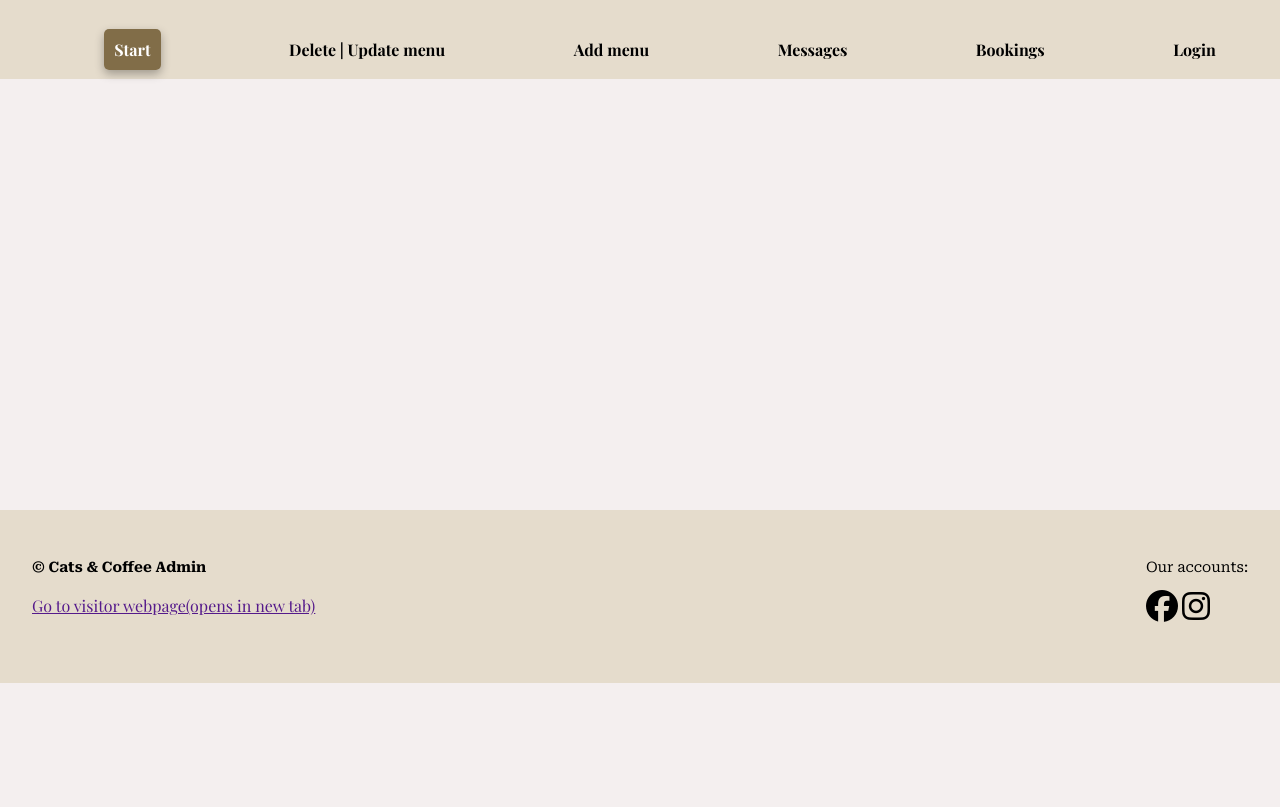
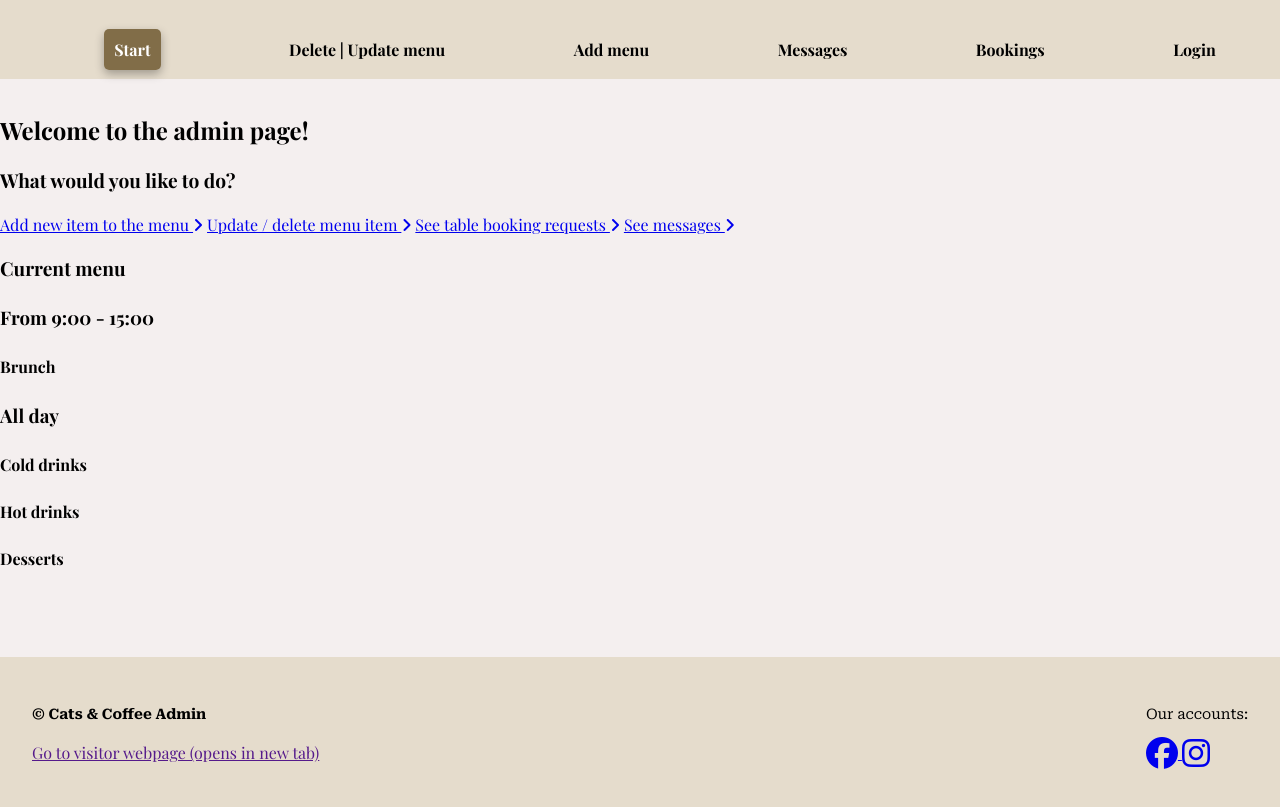
Before and after one commit to victoriah-svg/projekt_admin_backend, a website built with Vite: page index.html in a window 1280 px wide. Shown: the part 117-924 px from the top of the page. Before the commit the page ends 800 px from the top, so only its background shows below. Built offline with nearby package versions, Linux system fonts and the light colour scheme; a web font is replaced by a local one.

Commit message:
lagt till element på startsidan samt fixat till footer

```diff
--- a/index.html
+++ b/index.html
@@ -12,7 +12,8 @@
 
 <body>
   <header id="headerNav" class="topnav">
-   <a href="/" id="logoLink"><img src="/Images/logo_projekt.svg" alt="Cats and coffee" id="logo"> <span>Admin</span></a>
+    <a href="/" id="logoLink"><img src="/Images/logo_projekt.svg" alt="Cats and coffee" id="logo">
+      <span>Admin</span></a>
     <!--hamburgerikon-->
     <div id="hamburger">
       <img src="/Images/menuebar_black.svg" alt="meny">
@@ -29,22 +30,56 @@
     </nav>
   </header>
 
-  <main>
+  <main id="mainHome">
+    <h1>Welcome to the admin page!</h1>
+    <section id="navSectionHome">
+      <h2>What would you like to do?</h2>
+      <a href="/addmenu">Add new item to the menu <i class="fa-solid fa-angle-right"></i></a>
+      <a href="/deletemenu">Update / delete menu item <i class="fa-solid fa-angle-right"></i></a>
+      <a href="/bookings">See table booking requests <i class="fa-solid fa-angle-right"></i></a>
+      <a href="/messages">See messages <i class="fa-solid fa-angle-right"></i></a>
+    </section>
+
+    <section>
+      <h2>Current menu</h2>
+      <section>
+        <h3>From 9:00 - 15:00</h3>
+        <section>
+          <h4>Brunch</h4>
+          <div id="brunchDiv"></div>
+        </section>
+      </section>
+      <section>
+        <h3>All day</h3>
+        <section>
+          <h4>Cold drinks</h4>
+          <div id="coldDrinkDiv"></div>
+        </section>
+        <section>
+          <h4>Hot drinks</h4>
+          <div id="hotDrinkDiv"></div>
+        </section>
+        <section>
+          <h4>Desserts</h4>
+          <div id="dessertDiv"></div>
+        </section>
+      </section>
+    </section>
 
   </main>
   <footer>
     <section>
-      <p><b>&copy; Cats & Coffee Admin</b></p>
-      <a href="">Go to visitor webpage(opens in new tab)</a>
+      <p><strong>&copy; Cats & Coffee Admin</strong></p>
+      <a href="">Go to visitor webpage (opens in new tab)</a>
     </section>
     <div>
       <p>Our accounts: </p>
-      <span aria-label="facebook">
+      <a href="#" aria-label="Facebook">
         <i class="fa-brands fa-facebook fa-2xl" aria-hidden="true"></i>
-      </span>
-      <span aria-label="instagram">
+      </a>
+      <a href="#" aria-label="instagram">
         <i class="fa-brands fa-instagram fa-2xl" aria-hidden="true"></i>
-      </span>
+      </a>
     </div>
   </footer>
   <script type="module" src="/src/js/main.js"></script>
--- a/src/CSS/layout.scss
+++ b/src/CSS/layout.scss
@@ -12,6 +12,10 @@ body {
 
 #hamburger {
     display: none;
+}
+
+#hamburger:hover{
+    cursor: pointer;
 }
 
 #header {
```
Also changed, not shown: addmenu.html (+7 -7 lines), bookings.html (+7 -7 lines), deletemenu.html (+7 -7 lines), login.html (+6 -6 lines), messages.html (+7 -7 lines), register.html (+7 -7 lines), updatemenu.html (+6 -6 lines).
